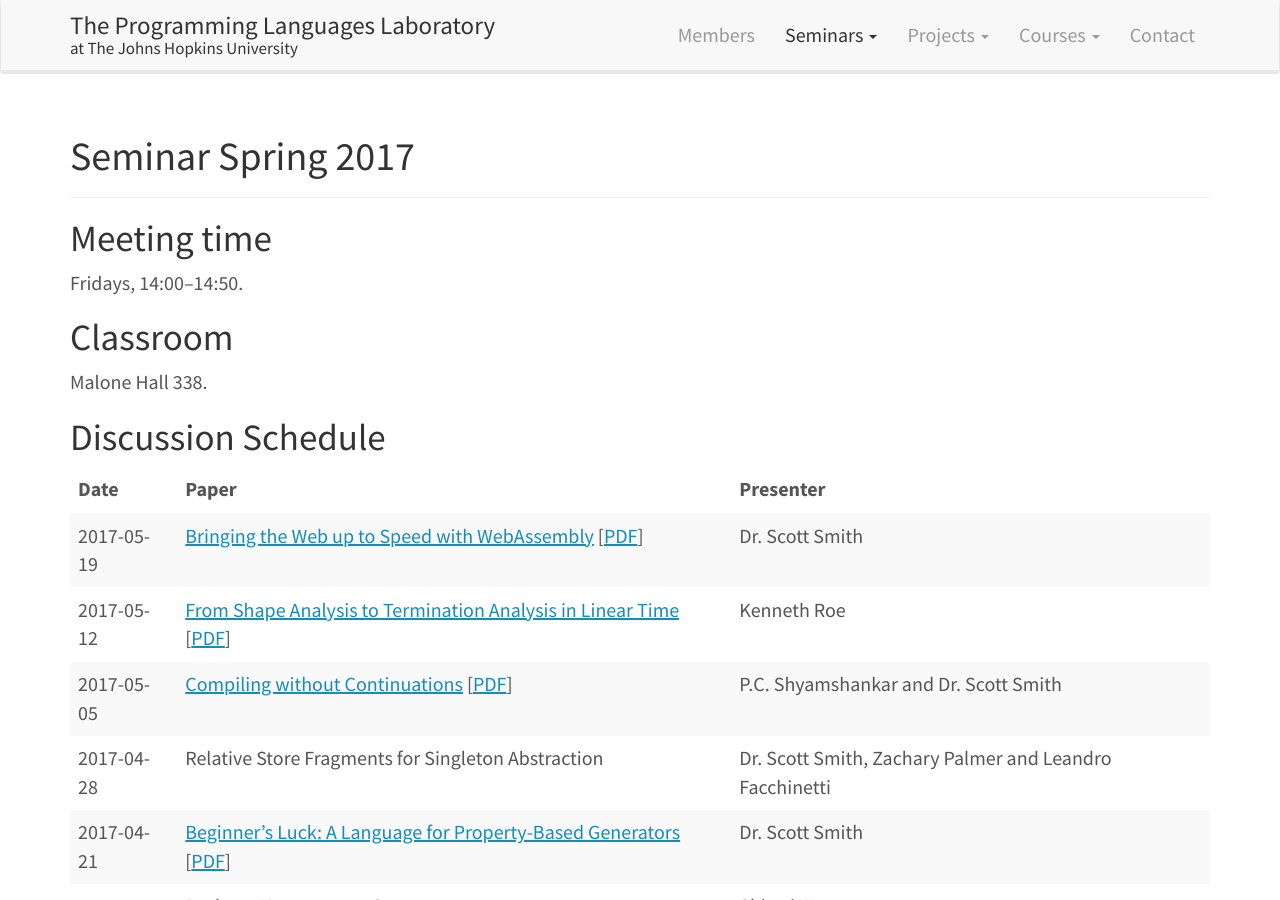
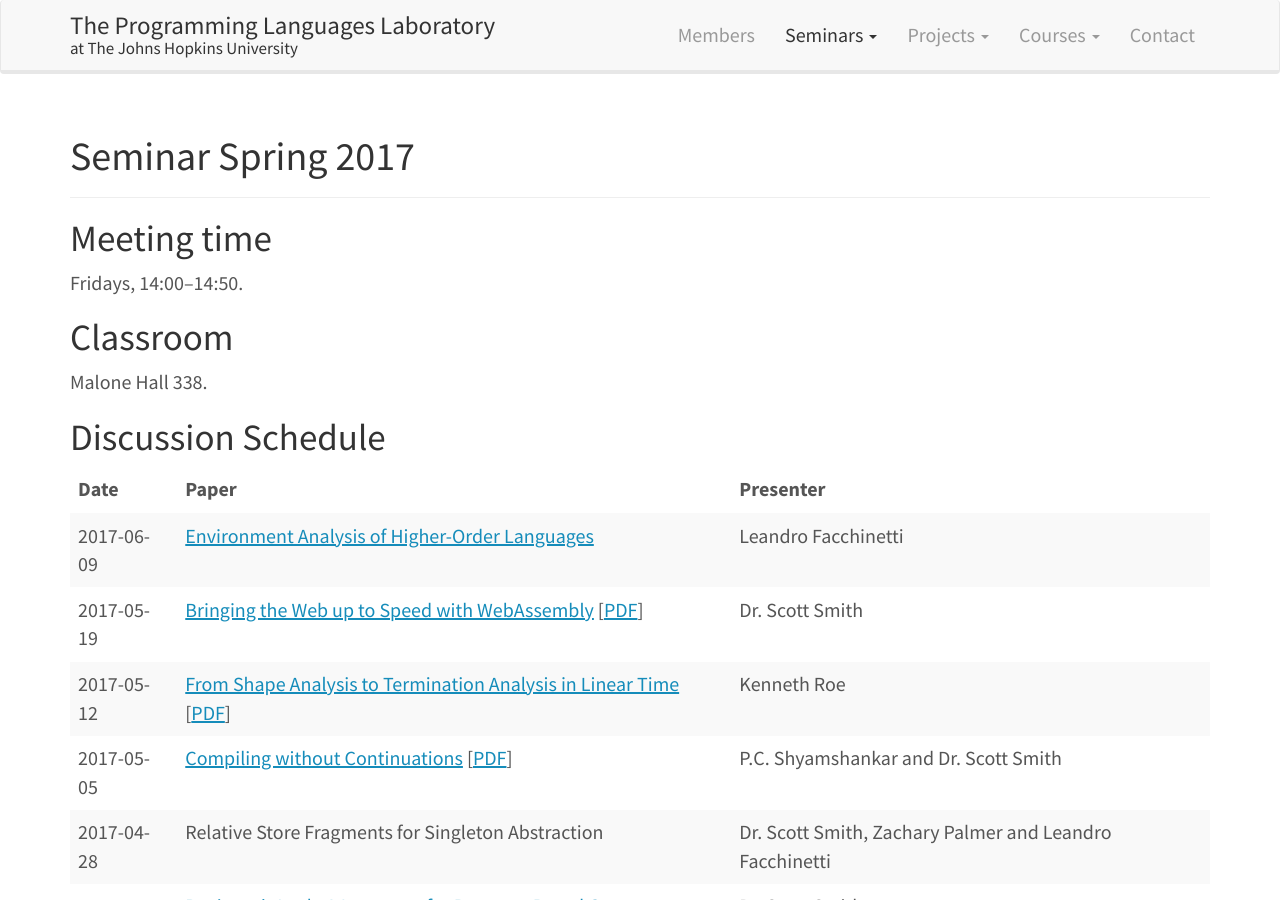
Before and after one commit to JHU-PL-Lab/www-pl-lab, a Jekyll site: the page built from seminars/spring-2017.md, in a window 1280 px wide and 900 px high. Built offline with Jekyll 4.4.1, drawn with Linux system fonts in a browser that asks for light colours.

Commit message:
Add 2017-06-09 seminar

```diff
--- a/seminars/spring-2017.md
+++ b/seminars/spring-2017.md
@@ -18,6 +18,7 @@ Discussion Schedule
 
 |       Date | Paper                                                                                                                                                                                                                                     | Presenter                                               |
 |------------+-------------------------------------------------------------------------------------------------------------------------------------------------------------------------------------------------------------------------------------------+---------------------------------------------------------|
+| 2017-06-09 | [Environment Analysis of Higher-Order Languages](http://matt.might.net/papers/might2007diss.pdf)                                                                                                                                          | Leandro Facchinetti                                     |
 | 2017-05-19 | [Bringing the Web up to Speed with WebAssembly](http://pldi17.sigplan.org/event/pldi-2017-papers-bringing-the-web-up-to-speed-with-webassembly) [[PDF](https://github.com/WebAssembly/spec/raw/master/papers/pldi2017.pdf)]               | Dr. Scott Smith                                         |
 | 2017-05-12 | [From Shape Analysis to Termination Analysis in Linear Time](https://link.springer.com/chapter/10.1007/978-3-319-41528-4_23) [[PDF](https://www.cs.bgu.ac.il/~romanm/cav16.pdf)]                                                          | Kenneth Roe                                             |
 | 2017-05-05 | [Compiling without Continuations](https://www.microsoft.com/en-us/research/publication/compiling-without-continuations/) [[PDF](https://www.microsoft.com/en-us/research/wp-content/uploads/2016/11/compiling-without-continuations.pdf)] | P.C. Shyamshankar and Dr. Scott Smith                   |
```
